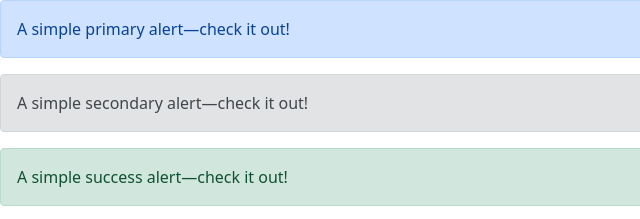
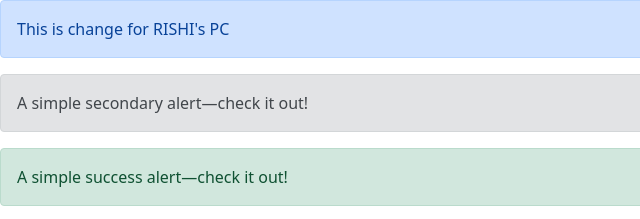
Before and after one commit to rhushikesh4/git_practice_cdac, a plain HTML site: page about.html in a window 1280 px wide. Shown: the top 219 px of the page, 0-640 px from the left. Drawn offline with Linux system fonts and the light colour scheme.

Commit message:
about.html change line No 12

```diff
--- a/about.html
+++ b/about.html
@@ -9,7 +9,7 @@
 </head>
 <body>
     <div class="alert alert-primary" role="alert">
-        A simple primary alert—check it out!
+        This is change  for RISHI's PC
       </div>
       <div class="alert alert-secondary" role="alert">
         A simple secondary alert—check it out!
```
